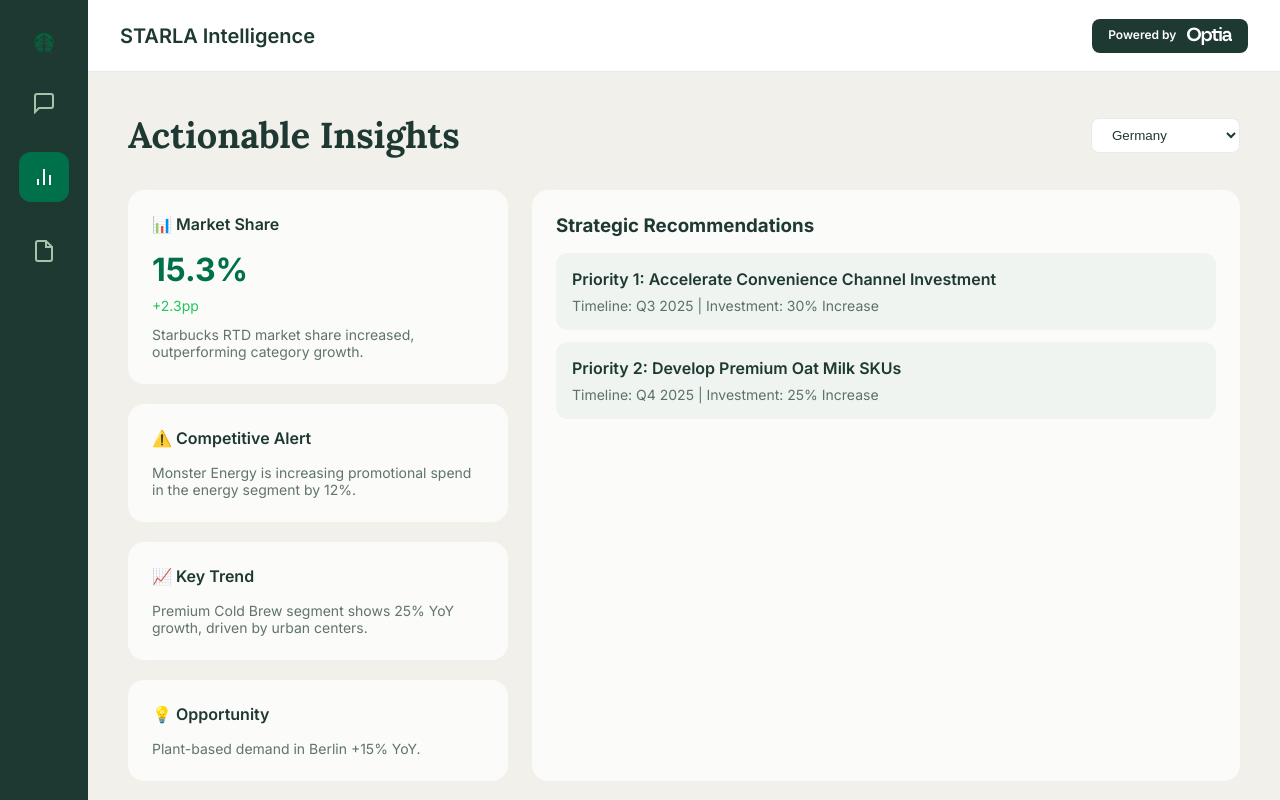
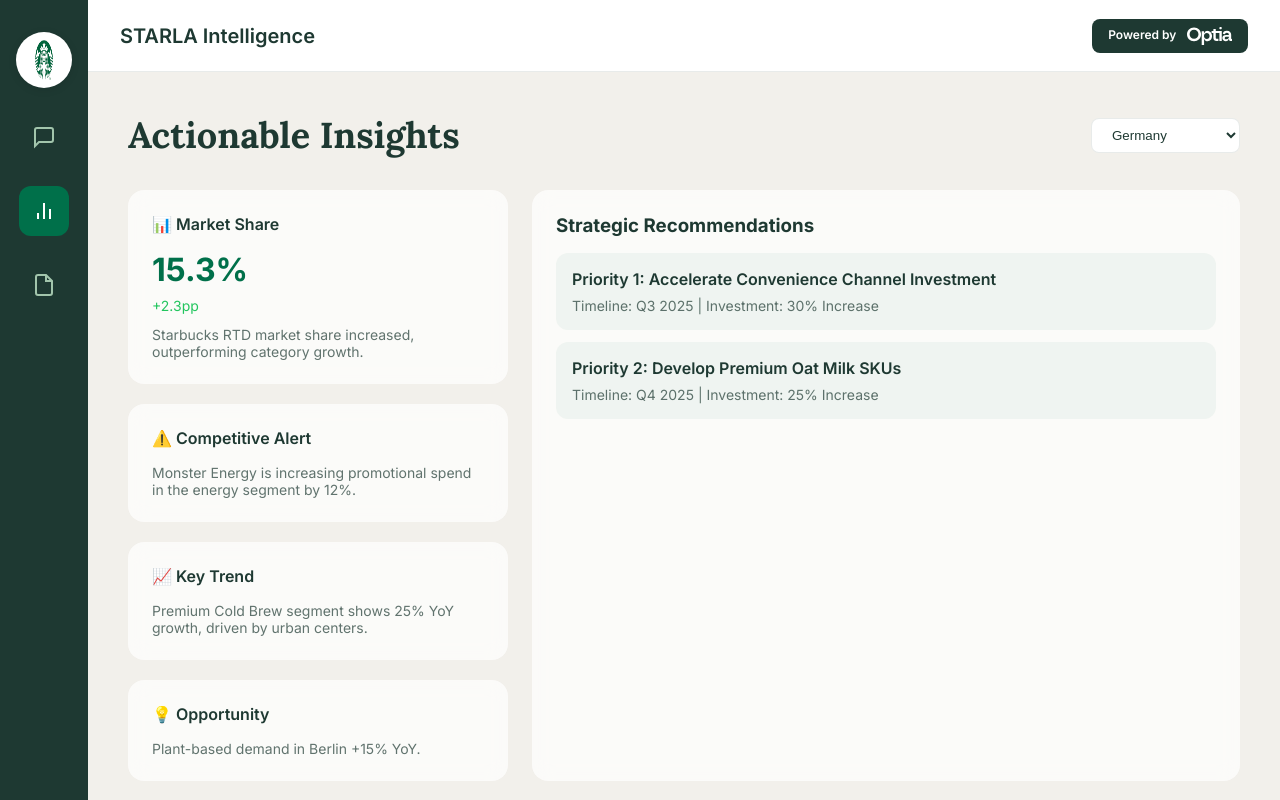
Before and after one commit to hkcarre/starla-intelligence, a website: page index.html in a window 1280 px wide. Drawn offline with Linux system fonts and the light colour scheme.

Commit message:
Critical fix: Chat responses now work, logo with white circle

```diff
--- a/index.html
+++ b/index.html
@@ -48,10 +48,13 @@
         }
 
         .logo {
-            width: 48px;
-            height: auto;
-            object-fit: contain;
+            width: 56px;
+            height: 56px;
+            background: white;
+            border-radius: 50%;
+            padding: 6px;
             cursor: pointer;
+            box-shadow: 0 2px 8px rgba(0, 0, 0, 0.1);
         }
 
         .nav-btn {
```
